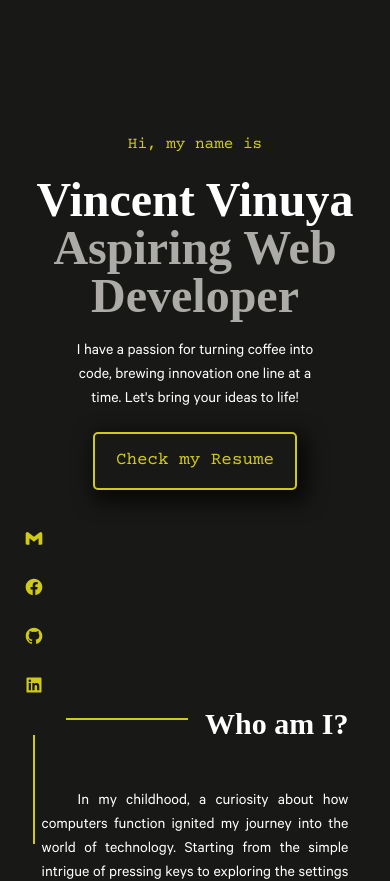
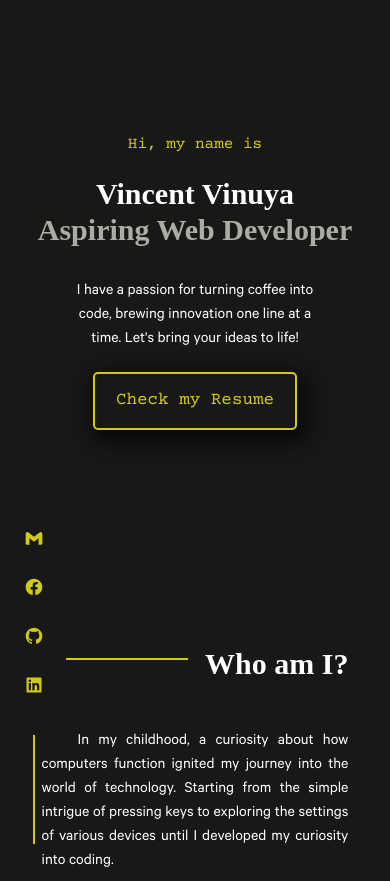
Before and after one commit to Ultred/portfolioV1, a React (Vite) app: page / in a window 390 px wide. Shown: the top 881 px of the page. Built offline with nearby package versions, Linux system fonts and the light colour scheme.

Commit message:
improve_hero_section

```diff
--- a/src/components/Section1.tsx
+++ b/src/components/Section1.tsx
@@ -24,13 +24,13 @@ function Section1() {
   return (
     <section ref={sectionRef} className="text-center opacity-0">
       <p className="font-courierReg text-colorYellow-0 mb-5">Hi, my name is</p>
-      <h1 className="text-colorWhite-0 font-calibreSemBold text-5xl md:text-7xl font-semibold">
+      <h1 className="text-colorWhite-0 font-calibreSemBold md:text-5xl lg:text-7xl text-3xl font-semibold">
         Vincent Vinuya
       </h1>
-      <h1 className="text-colorgray-0 font-calibreSemBold md:text-7xl mb-5 text-5xl font-semibold">
+      <h1 className="text-colorgray-0 font-calibreSemBold lg:text-7xl mb-5 md:text-5xl text-3xl  font-semibold">
         Aspiring Web Developer
       </h1>
-      <p className="font-calibreReg md:text-xl text-base w-[16rem] md:w-[27rem] mx-auto text-colorWhite-0 mb-5 font-normal">
+      <p className="font-calibreReg md:text-xl text-base w-[16rem] md:w-[27rem] mx-auto text-colorWhite-0 mb-5 mt-8 font-normal">
         I have a passion for turning coffee into code, brewing innovation one
         line at a time. Let's bring your ideas to life!
       </p>
```
